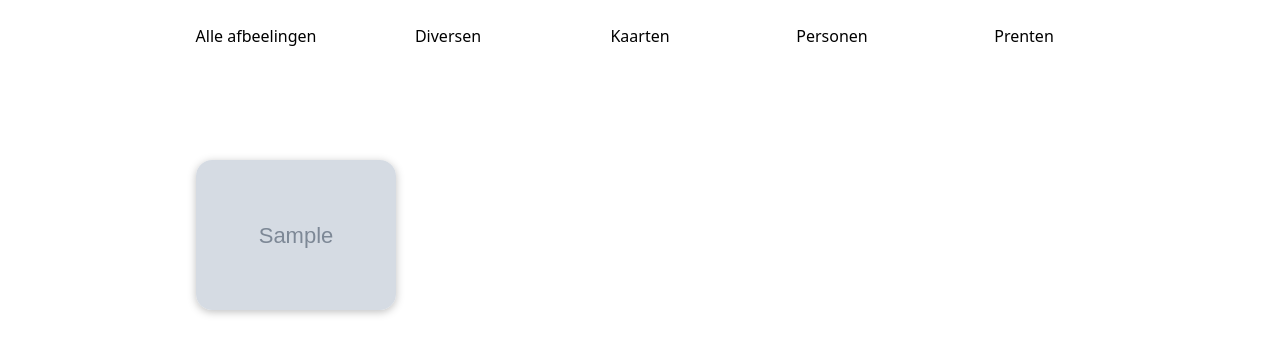
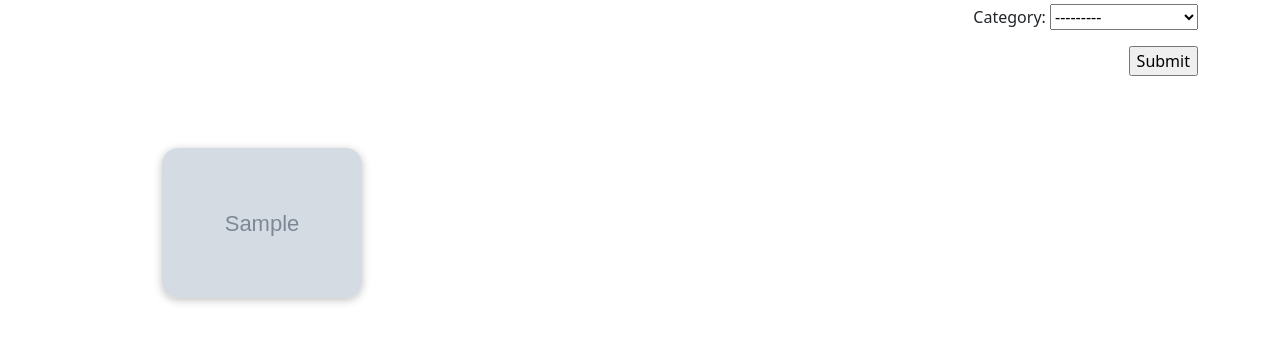
Before and after one commit to gewooniv/eijgenraam, a Django app: page /gallery in a window 1280 px wide. Shown: the part 56-411 px from the top of the page. Run offline with Django 4.2, Linux system fonts and the light colour scheme; tables that the repository leaves empty hold one stand-in row (values such as "Sample post"); grey boxes marked "Sample" are stand-in pictures; parts of the project's set-up code (start-up, migrations or seed data) failed here and were passed over; some libraries are stand-ins or nearby versions.

Commit message:
added category filter on gallery

```diff
--- a/config/settings/base.py
+++ b/config/settings/base.py
@@ -79,6 +79,7 @@
     "allauth.socialaccount",
     "django_celery_beat",
     "tinymce",
+    "django_filters",
 ]
 
 LOCAL_APPS = [
--- a/eijgenraamnet/articles/models.py
+++ b/eijgenraamnet/articles/models.py
@@ -25,7 +25,11 @@
     content = HTMLField()
 
     def __str__(self):
-        return f"{self.title}, ({self.date})"
+        return (
+            f"{self.title}, (featured), ({self.date})"
+            if self.featured
+            else f"{self.title}, ({self.date})"
+        )
 
     def get_absolute_url(self):
         return reverse("post-page", args=[self.slug])
--- a/eijgenraamnet/gallery/admin.py
+++ b/eijgenraamnet/gallery/admin.py
@@ -1,7 +1,9 @@
 #!/usr/bin/env python3
 from django.contrib import admin
 
+from .models import Category
 from .models import Picture
 
 # Register your models here.
 admin.site.register(Picture)
+admin.site.register(Category)
--- /dev/null
+++ b/eijgenraamnet/gallery/filtersets.py
@@ -0,0 +1,9 @@
+import django_filters
+
+from .models import Picture
+
+
+class PictureFilter(django_filters.FilterSet):
+    class Meta:
+        model = Picture
+        fields = ["category"]
--- a/eijgenraamnet/gallery/models.py
+++ b/eijgenraamnet/gallery/models.py
@@ -3,11 +3,19 @@
 
 
 # Create your models here.
+class Category(m.Model):
+    name = m.CharField(max_length=255)
+
+    def __str__(self):
+        return f"{self.name}"
+
+
 class Picture(m.Model):
     name = m.CharField(max_length=255)
     image = m.ImageField(upload_to="images/")
     description = m.TextField()
     date = m.DateTimeField(auto_now_add=True)
+    category = m.ForeignKey(Category, on_delete=m.SET_NULL, null=True)
 
     def __str__(self):
         return f"{self.name}, {self.date}"
--- a/eijgenraamnet/gallery/urls.py
+++ b/eijgenraamnet/gallery/urls.py
@@ -3,5 +3,5 @@
 from . import views
 
 urlpatterns = [
-    path("gallery", views.index, name="gallery"),
+    path("gallery", views.PostList.as_view(), name="gallery"),
 ]
--- a/eijgenraamnet/gallery/views.py
+++ b/eijgenraamnet/gallery/views.py
@@ -1,11 +1,13 @@
 #!/usr/bin/env python3
-from django.shortcuts import render
+from django_filters.views import FilterView
 
+from .filtersets import PictureFilter
 from .models import Picture
 
 
 # Create your views here.
-def index(request):
-    pictures = Picture.objects.all()
-    context = {"pictures": pictures}
-    return render(request, "../templates/pages/gallery/gallery.html", context)
+class PostList(FilterView):
+    template_name = "../templates/pages/gallery/gallery.html"
+    model = Picture
+    context_object_name = "pictures"
+    filterset_class = PictureFilter
--- a/eijgenraamnet/static/css/gallery.css
+++ b/eijgenraamnet/static/css/gallery.css
@@ -1,4 +1,8 @@
-ul {
+#category {
+  text-align: right;
+  }
+
+  #gallery ul {
   list-style: none;
   margin: 0;
   padding: 0;
@@ -6,44 +10,8 @@
   grid-template-columns: repeat(auto-fill, minmax(17rem, 1fr));
   }
 
-  #categories {
-    background-color: white;
-    padding: 0.5rem;
-    border-radius: 12px;
-    width: 60rem;
-    margin: -6rem auto 2rem auto;
-    margin-top: 1rem;
-  }
-
-  #categories h2 {
-    text-align: center;
-    font-size: 2rem;
-    color: #2e2e2e;
-    margin: 3rem 0;
-  }
-
-  #categories ul {
-    list-style: none;
-    margin: 0;
-    padding: 0;
-    display: flex;
-    gap: 1rem;
-  }
-
-  #categories li {
-    flex: 1;
-    text-align: center;
-  }
-
-  #categories a {
-    text-decoration: none;
-    color: black;
-    transition: all 0.2s ease;
-    padding: 1rem;
-  }
-
   #gallery {
-    margin: 5rem auto;
+    margin: 3rem auto;
     width: 90%;
     max-width: 90rem;
   }
--- a/eijgenraamnet/templates/pages/gallery/gallery.html
+++ b/eijgenraamnet/templates/pages/gallery/gallery.html
@@ -6,28 +6,15 @@
   Foto gallerij - Eijgenraam.net
 {% endblock title %}
 {% block content %}
-  <section id="categories">
-    <ul>
-      <li>
-        <a href="{% url 'home' %}">Alle afbeelingen</a>
-      </li>
-      <li>
-        <a href="{% url 'home' %}">Diversen</a>
-      </li>
-      <li>
-        <a href="{% url 'home' %}">Kaarten</a>
-      </li>
-      <li>
-        <a href="{% url 'home' %}">Personen</a>
-      </li>
-      <li>
-        <a href="{% url 'home' %}">Prenten</a>
-      </li>
-    </ul>
+  <section id="category">
+    <form action="" method="get">
+      {{ filter.form.as_p }}
+      <input type="submit" />
+    </form>
   </section>
   <section id="gallery">
     <ul class="picture-gallery">
-      {% for picture in pictures %}
+      {% for picture in filter.qs %}
         <li class="picture">
           <a href="{{ picture.image.url }}"
              data-lightbox="{{ picture.image.url }}"
--- a/requirements/base.txt
+++ b/requirements/base.txt
@@ -8,6 +8,7 @@
 django-celery-beat==2.6.0  # https://github.com/celery/django-celery-beat
 flower==2.0.1  # https://github.com/mher/flower
 django-tinymce==4.1.0 # https://github.com/jazzband/django-tinymce
+django-filter # https://github.com/carltongibson/django-filter
 
 # Django
 # ------------------------------------------------------------------------------
```
Also changed, not shown: eijgenraamnet/articles/migrations/0004_alter_post_featured.py (added), eijgenraamnet/gallery/migrations/0003_category_picture_category.py (added).
